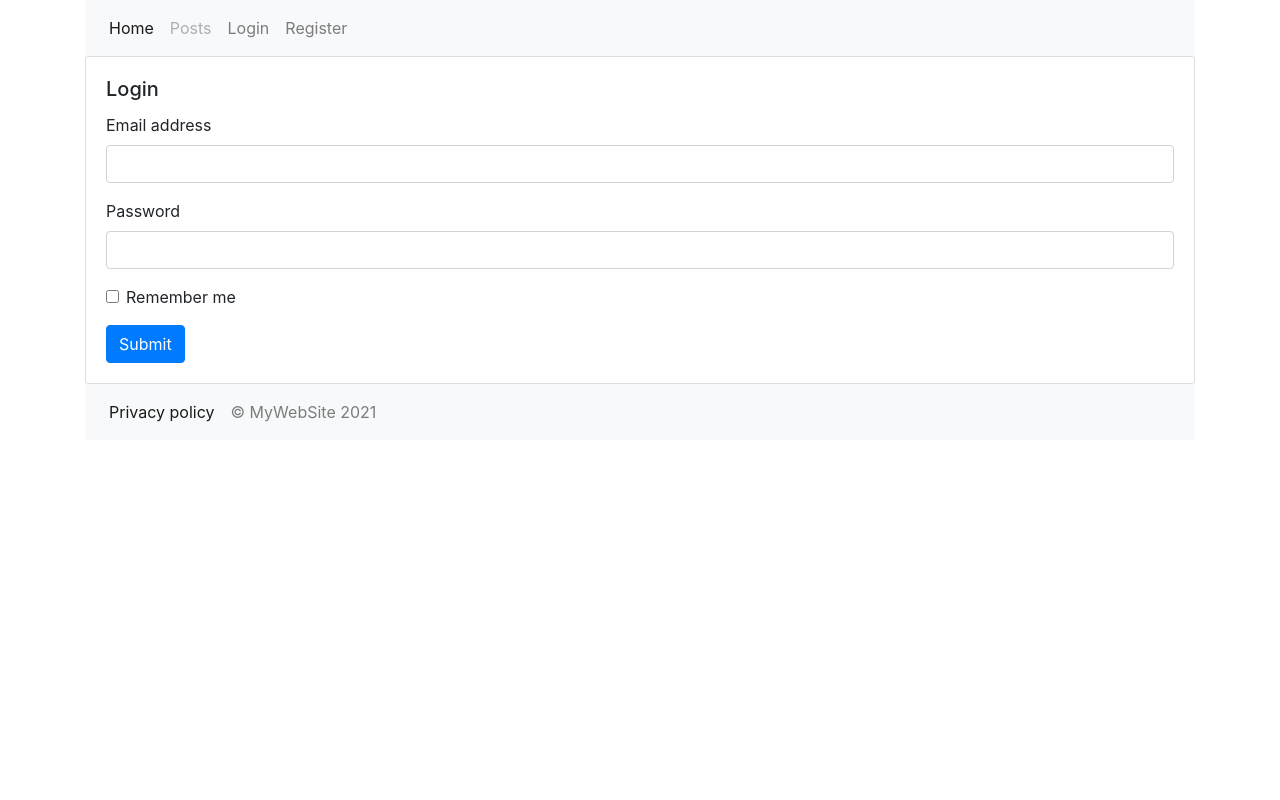
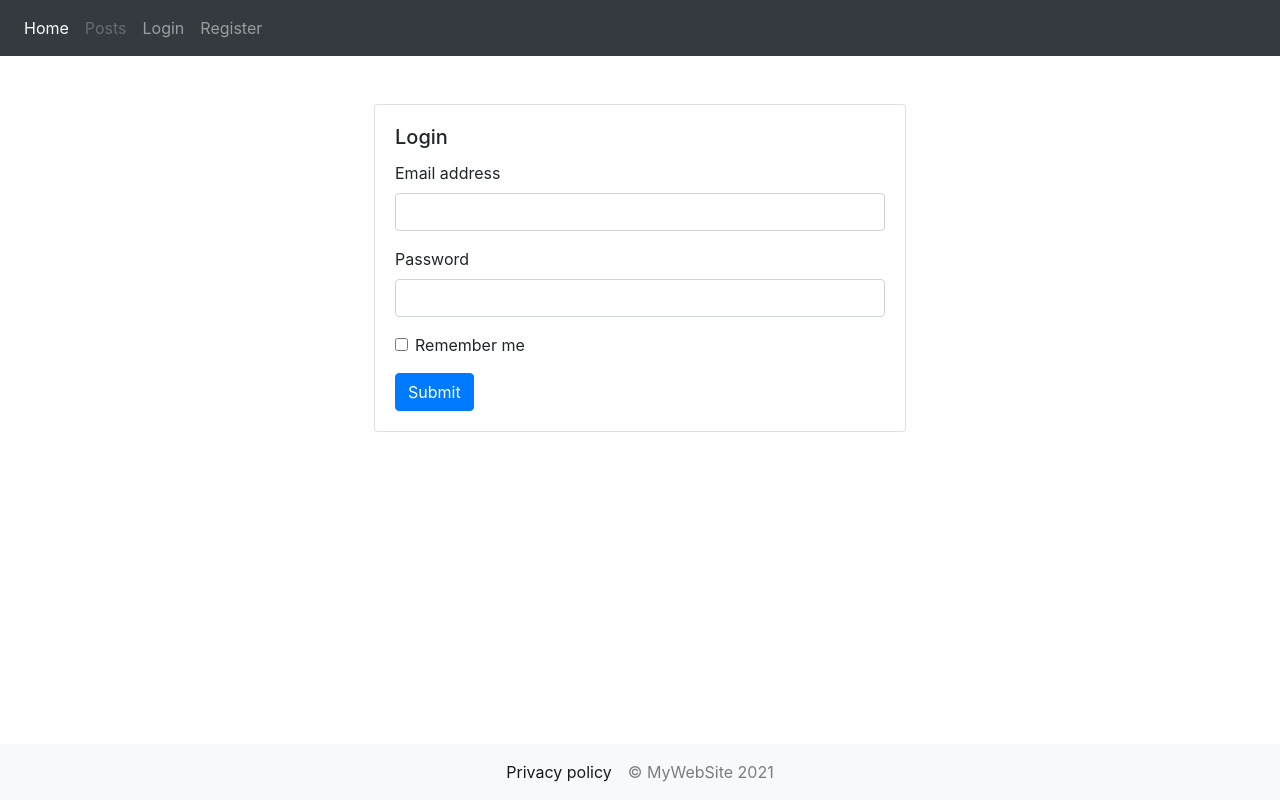
Before and after one commit to Benitorax/ocproject5, a PHP site: page /login in a window 1280 px wide. Run offline with PHP 8.4, Linux system fonts and the light colour scheme.

Commit message:
Refactor login and register templates

```diff
--- a/templates/app/login.html.twig
+++ b/templates/app/login.html.twig
@@ -4,8 +4,8 @@
 {% block title %}Login{% endblock %}
 
 {% block body %}
-    <div class="row">
-        <div class="col">
+    <div class="row justify-content-center">
+        <div class="col-12 col-md-6">
             <div class="card">
                 <div class="card-body">
                     <h5 class="card-title">Login</h5>
--- a/templates/app/register.html.twig
+++ b/templates/app/register.html.twig
@@ -4,8 +4,8 @@
 {% block title %}Register{% endblock %}
 
 {% block body %}
-    <div class="row">
-        <div class="col">
+    <div class="row justify-content-center">
+        <div class="col-12 col-md-6">
             <div class="card">
                 <div class="card-body">
                     <h5 class="card-title">Register</h5>
--- a/templates/base.html.twig
+++ b/templates/base.html.twig
@@ -9,16 +9,12 @@
         <title>{% block title %}Stories{% endblock %}</title>
         {% block stylesheets %}
             <link rel="stylesheet" href="https://stackpath.bootstrapcdn.com/bootstrap/4.1.3/css/bootstrap.min.css" integrity="sha384-MCw98/SFnGE8fJT3GXwEOngsV7Zt27NXFoaoApmYm81iuXoPkFOJwJ8ERdknLPMO" crossorigin="anonymous">
+            <link rel="stylesheet" href="/css/app.css">
         {% endblock %}
     </head>
     <body>
-        <div class="container">
-            <header>
-                <nav class="navbar navbar-expand-lg navbar-light bg-light">
-                    <button class="navbar-toggler" type="button" data-toggle="collapse" data-target="#headerNav" aria-controls="headerNav" aria-expanded="false" aria-label="Toggle navigation">
-                        <span class="navbar-toggler-icon"></span>
-                    </button>
-                    <div class="collapse navbar-collapse" id="headerNav">
+        <header class="navbar navbar-expand-sm navbar-dark bg-dark">
+            <div>
                 <ul class="navbar-nav">
                     <li class="nav-item active">
                         <a class="nav-link" href="{{ url('home') }}">Home</a>
@@ -26,12 +22,21 @@
                     <li class="nav-item">
                         <a class="nav-link disabled" href="#">Posts</a>
                     </li>
+                </ul>
+            </div>
+
+            <button class="navbar-toggler" type="button" data-toggle="collapse" data-target="#headerNav" aria-controls="headerNav" aria-expanded="false" aria-label="Toggle navigation">
+                <span class="navbar-toggler-icon"></span>
+            </button>
+
+            <div class="collapse navbar-collapse" id="headerNav">
+                <ul class="navbar-nav">
                     {% if app.user is not null %}
                         <form method="POST" action="{{ url('logout') }}">
                             {% import "form/_form.html.twig" as _form %}
                             {{ _form.input_csrf(csrf_token()) }}
-                                    <button type="submit" class="btn btn-light my-2 my-sm-0">Logout</button>
-                                <form>
+                            <button type="submit" class="btn btn-dark my-2 my-sm-0">Logout</button>
+                        </form>
                     {% else %}
                         <li class="nav-item">
                             <a class="nav-link" href="{{ url('login') }}">Login</a>
@@ -43,10 +48,10 @@
                 </ul>
             </div>
             {% if app.user %}
-                        <span class="navbar-brand mb-0 h1">{{ app.user.username }}</span>
+                <span class="navbar-brand mb-0 h1 d-none d-sm-block">{{ app.user.username }}</span>
             {% endif %}
-                </nav>
         </header>
+
         {% for label, messages in app.flashes %}
             <div>
             {% for message in messages %}
@@ -56,9 +61,14 @@
             {% endfor %}
             </div>
         {% endfor %}
+
+        <section class="container section">
+            <div class="mx-2 my-3 my-sm-5">
                 {% block body %}{% endblock %}
-            <footer>
-                <nav class="navbar navbar-expand-lg navbar-light bg-light">
+            </div>
+        </section>
+
+        <footer class="navbar navbar-expand-sm navbar-light bg-light justify-content-center">
             <div id="footerNav">
                 <ul class="navbar-nav">
                     <li class="nav-item active">
@@ -69,9 +79,7 @@
                     </li>
                 </ul>
             </div>
-                <nav class="navbar navbar-expand-lg navbar-light bg-light">
         </footer>
-        </div>
         {% block javascripts %}
             <script src="https://code.jquery.com/jquery-3.3.1.slim.min.js" integrity="sha384-q8i/X+965DzO0rT7abK41JStQIAqVgRVzpbzo5smXKp4YfRvH+8abtTE1Pi6jizo" crossorigin="anonymous"></script>
             <script src="https://cdnjs.cloudflare.com/ajax/libs/popper.js/1.14.3/umd/popper.min.js" integrity="sha384-ZMP7rVo3mIykV+2+9J3UJ46jBk0WLaUAdn689aCwoqbBJiSnjAK/l8WvCWPIPm49" crossorigin="anonymous"></script>
```
Also changed, not shown: public/css/app.css (added), public/css/form.css (line endings or trailing spaces). Lines whose indentation alone changed are shown as unchanged.
